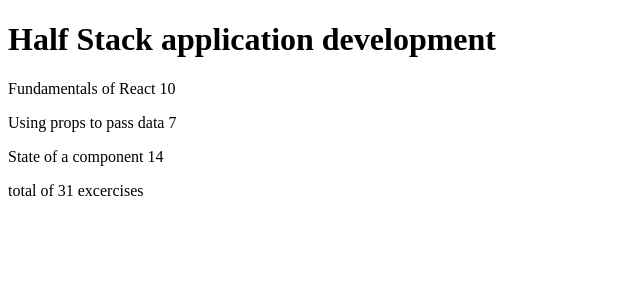
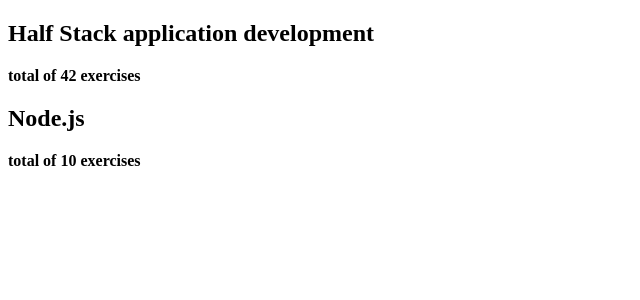
Before and after one commit to gomezclaudio11/reactHelsinki, a React (Vite) app in the folder reactHelsinki/part1/: page / in a window 1280 px wide. Shown: the top 300 px of the page, without its empty margins (0-640 px from the left). Built offline with nearby package versions, Linux system fonts and the light colour scheme.

Commit message:
Mapeo de un array / ejercicio de cursos

```diff
--- a/reactHelsinki/part1/src/App.jsx
+++ b/reactHelsinki/part1/src/App.jsx
@@ -1,9 +1,10 @@
 import Course from "./components/Course"
 
 const App = () => {
-  const course = {
+  const courses = [
+    {
+      name: 'Half Stack application development',
       id: 1,
-    name: 'Half Stack application development',
       parts: [
         {
           name: 'Fundamentals of React',
@@ -19,12 +20,39 @@
           name: 'State of a component',
           exercises: 14,
           id: 3
+        },
+        {
+          name: 'Redux',
+          exercises: 11,
+          id: 4
         }
-
+      ]
+    },
+    {
+      name: 'Node.js',
+      id: 2,
+      parts: [
+        {
+          name: 'Routing',
+          exercises: 3,
+          id: 1
+        },
+        {
+          name: 'Middlewares',
+          exercises: 7,
+          id: 2
+        }
       ]
     }
+  ]
 
-  return <Course course={course} />
+  return (
+    <div>
+      {courses.map(course => (
+        <Course key={course.id} course={course}/>
+      ))}
+    </div>
+  )
 }
 
 export default App
--- a/reactHelsinki/part1/src/components/Course.jsx
+++ b/reactHelsinki/part1/src/components/Course.jsx
@@ -1,24 +1,30 @@
-const Titulo = ({name}) => {
-  return (
-    <h1>{name}</h1>
-  )
+const Header = ({name}) => <h2>{name}</h2>
+
+const Part = ({part}) => {
+  <p>
+    {part.name} {part.exercises}
+  </p>
+}
+
+const Content = ({parts}) => (
+  <div>
+    {parts.map(part =>(
+      <Part key={part.id} part={part}/>
+    ))}
+  </div>
+)
+
+const Total = ({parts}) => {
+  const total = parts.reduce((sum, part) => sum + part.exercises, 0)
+  return <strong> total of {total} exercises</strong>
 }
 
 const Course = ({course}) =>{
-
     return (
       <div>
-        <Titulo name={course.name }/>
-        {
-          course.parts.map(part => (
-            <p key={part.id}>
-              {part.name} {part.exercises}
-            </p>
-          ))
-        }
-        <p> total of {
-        course.parts.reduce((sum, part) => sum + part.exercises, 0)
-        } excercises</p>
+        < Header  name={course.name}/>
+        <Content parts={course.parts}/>
+        <Total parts={course.parts}/>
         </div>
     )
   }
```
Lines whose indentation alone changed are shown as unchanged.
